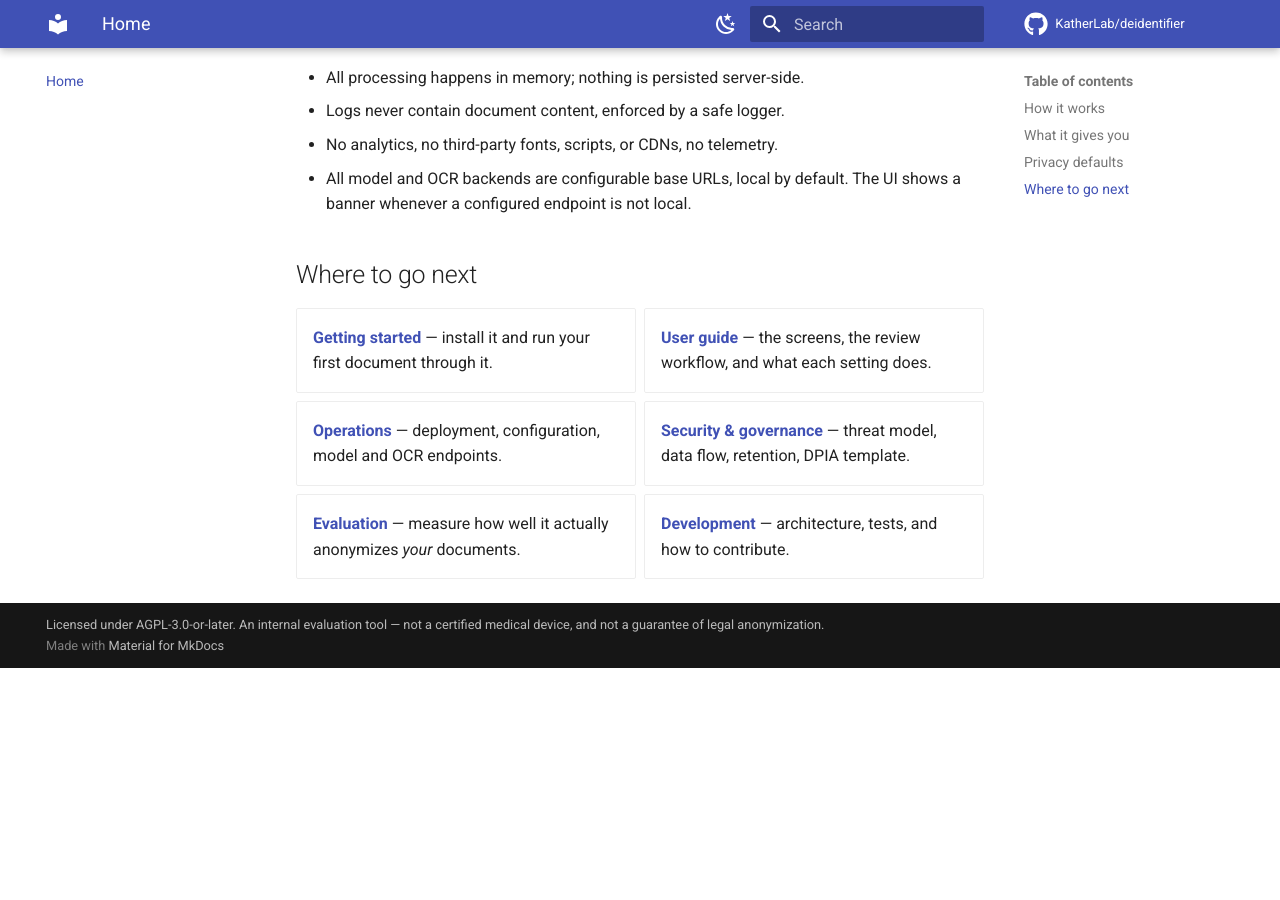
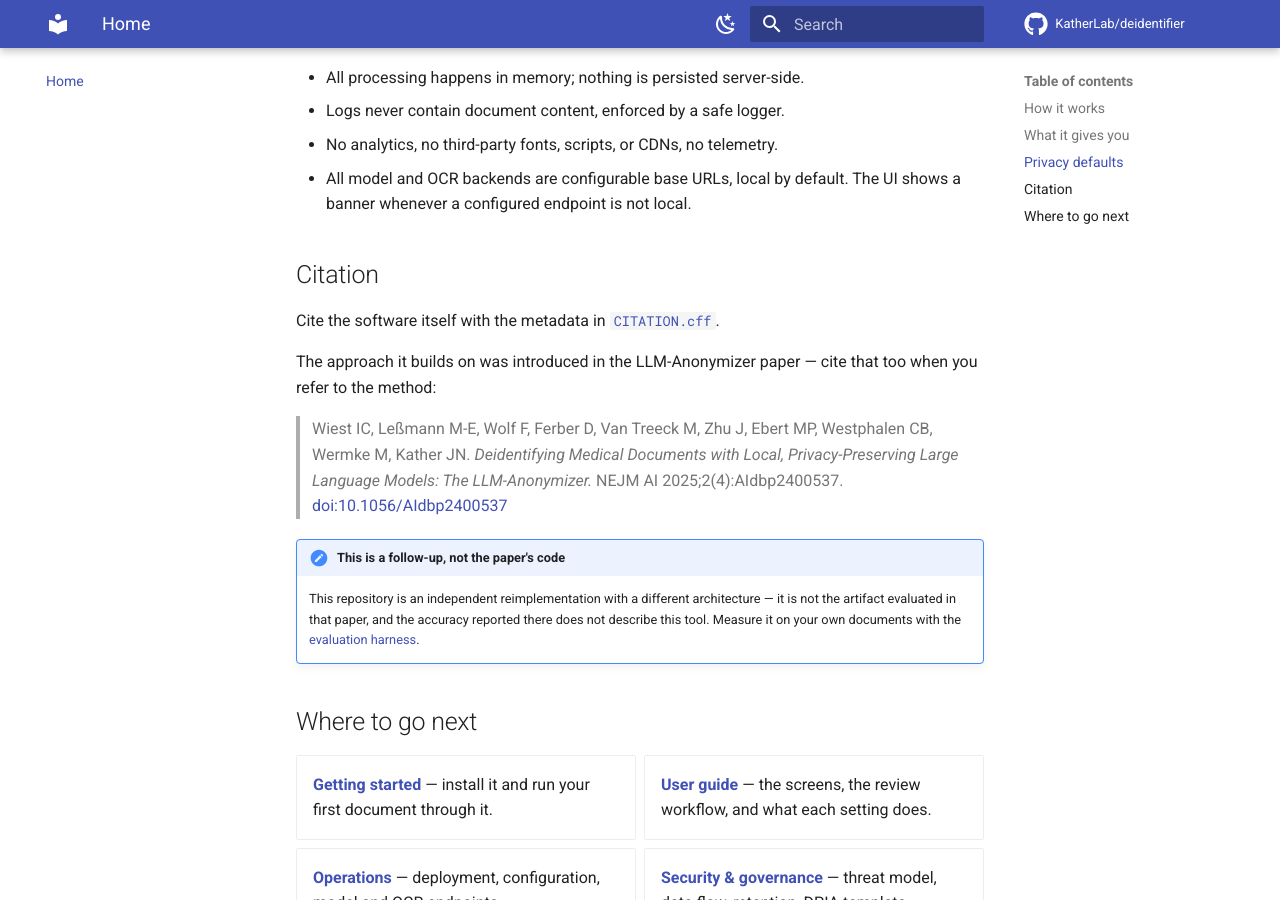
Before and after one commit to KatherLab/deidentifier, an MkDocs documentation site: the page built from docs/index.md, in a window 1280 px wide and 900 px high, scrolled down 1634 px. Built offline with MkDocs 1.6.1 and Material for MkDocs 9.7.7, drawn with Linux system fonts in a browser that asks for light colours; comment, search, counter and statistics services are not loaded; before the commit the page ends 2302 px from its top, so only the background shows below that.

Commit message:
Cite the LLM-Anonymizer paper as predecessor work
The NEJM AI paper (Wiest et al. 2025, doi:10.1056/AIdbp2400537) established
the approach this app builds on, so it belongs in the citation metadata — as
a `references:` entry, with the software itself still the primary citation.

Not `preferred-citation`: that would make GitHub's "Cite this repository"
button emit the paper instead of the software, attributing this codebase to
a study that evaluated a different one. The reference's `notes:`, the README
and the docs landing page all say the same thing in prose, since most people
never open the .cff — this is a follow-up implementation, and the accuracy
reported in the paper does not describe this tool.

```diff
--- a/docs/index.md
+++ b/docs/index.md
@@ -52,6 +52,27 @@ Document → extraction → rule + LLM detection → span merging
 - All model and OCR backends are configurable base URLs, local by default. The
   UI shows a banner whenever a configured endpoint is not local.
 
+## Citation
+
+Cite the software itself with the metadata in
+[`CITATION.cff`](https://github.com/KatherLab/deidentifier/blob/main/CITATION.cff).
+
+The approach it builds on was introduced in the LLM-Anonymizer paper — cite
+that too when you refer to the method:
+
+> Wiest IC, Leßmann M-E, Wolf F, Ferber D, Van Treeck M, Zhu J, Ebert MP,
+> Westphalen CB, Wermke M, Kather JN. *Deidentifying Medical Documents with
+> Local, Privacy-Preserving Large Language Models: The LLM-Anonymizer.* NEJM AI
+> 2025;2(4):AIdbp2400537.
+> [doi:10.1056/AIdbp2400537](https://doi.org/10.1056/AIdbp2400537)
+
+!!! note "This is a follow-up, not the paper's code"
+
+    This repository is an independent reimplementation with a different
+    architecture — it is not the artifact evaluated in that paper, and the
+    accuracy reported there does not describe this tool. Measure it on your own
+    documents with the [evaluation harness](evaluation/index.md).
+
 ## Where to go next
 
 <div class="grid cards" markdown>
```
Also changed, not shown: README.md (+18 -0 lines), 1 other file.
